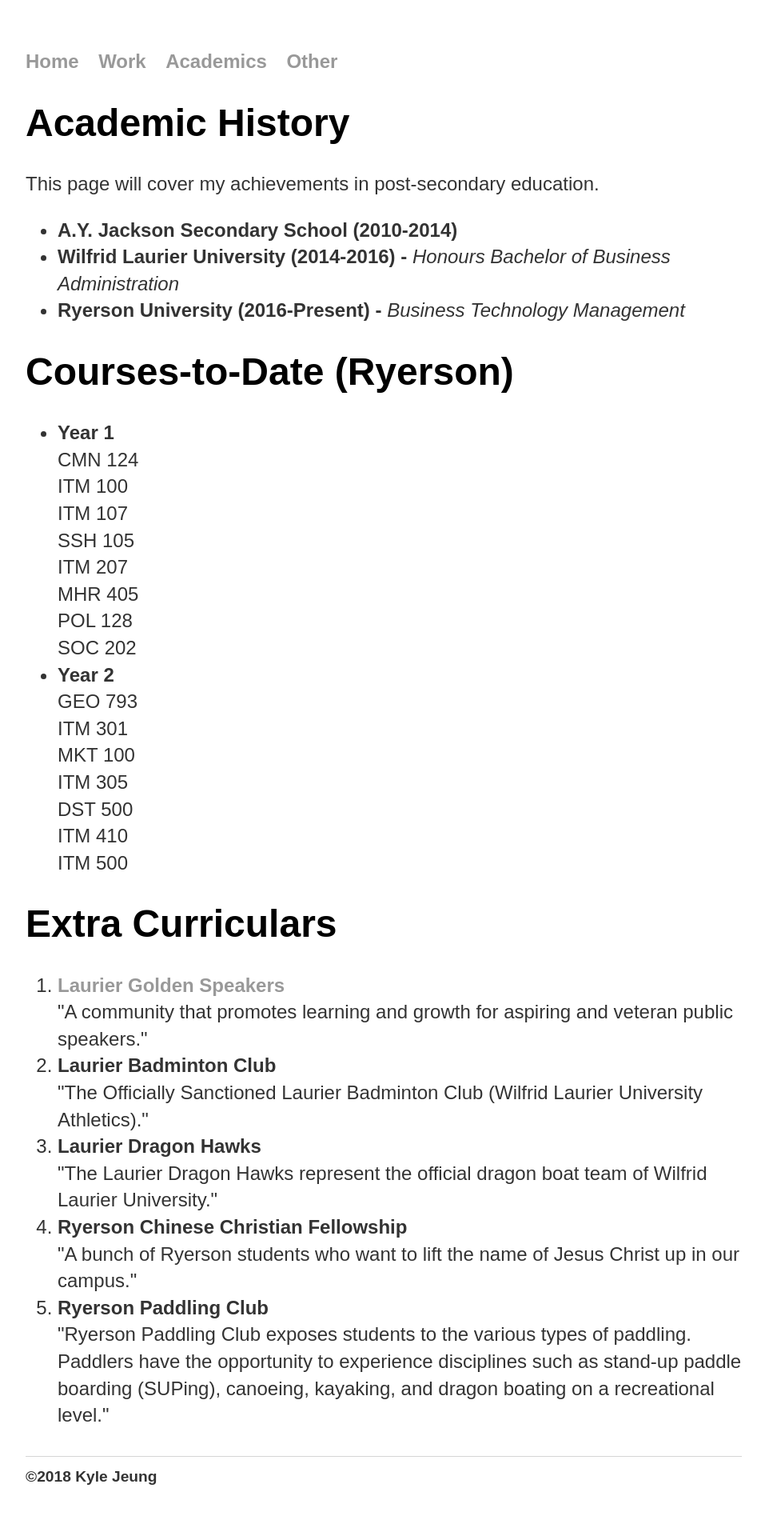
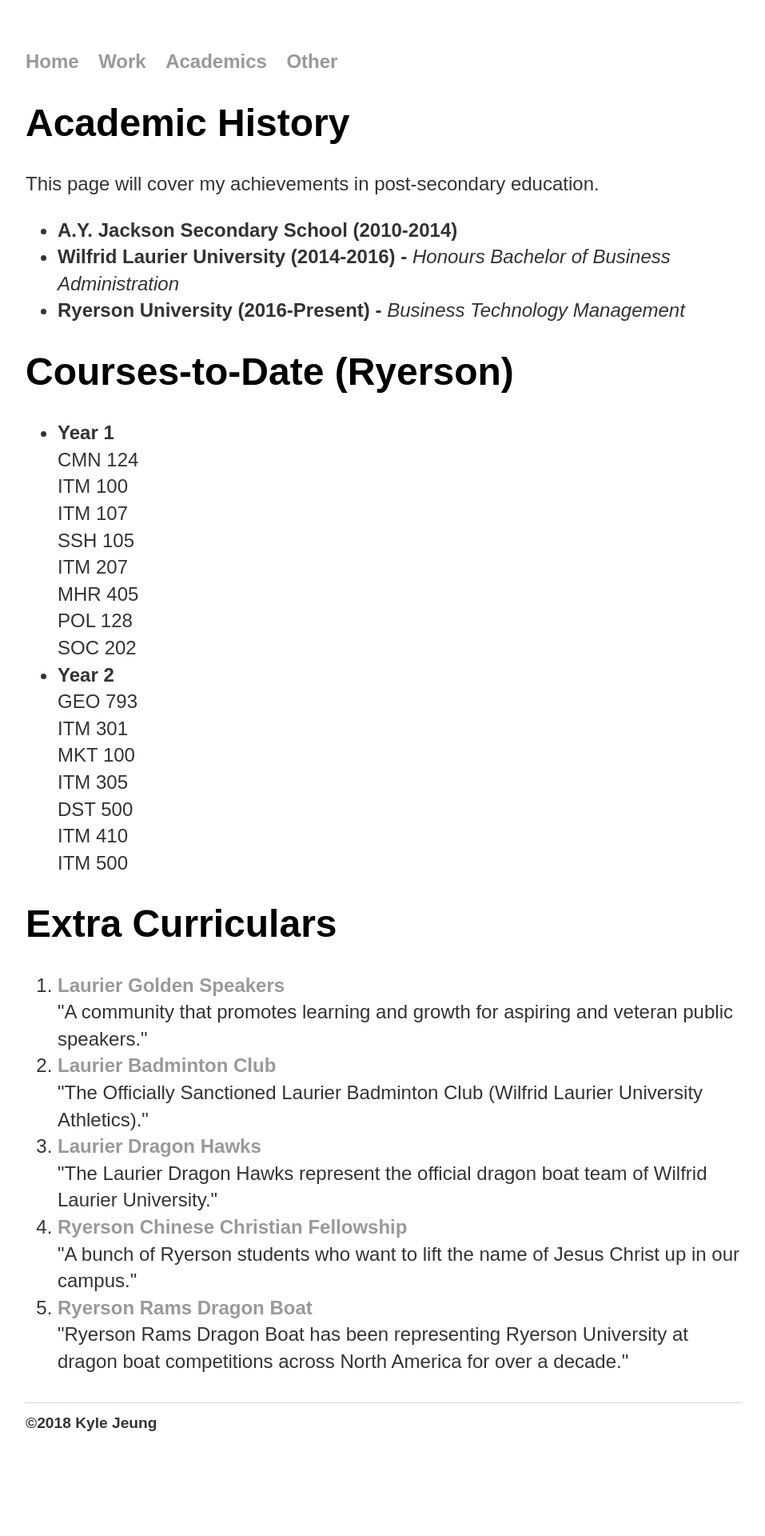
Before and after one commit to jeungkyle/portfolio, a Jekyll site: the page built from academics/index.html, in a window 1280 px wide. Shown: the whole page at 80% size, without its empty margins (160-1117 px from the left). Built offline with Jekyll 4.4.1, drawn with Linux system fonts in a browser that asks for light colours; after the commit the page ends 1853 px from its top, so only the background shows below that.

Commit message:
Update index.html

```diff
--- a/academics/index.html
+++ b/academics/index.html
@@ -39,13 +39,13 @@
 		<li><strong><a href="facebook.com/goldenspeakersclub/">Laurier Golden Speakers</a></strong>
 			<br>"A community that promotes learning and growth for aspiring and veteran public speakers."
 		</li>
-		<li><strong>Laurier Badminton Club</strong>
+		<li><strong><a href="facebook.com/LaurierBadmintonClub/">Laurier Badminton Club</a></strong>
 			<br>"The Officially Sanctioned Laurier Badminton Club (Wilfrid Laurier University Athletics)."
 		</li>
-		<li><strong>Laurier Dragon Hawks</strong>
+		<li><strong><a href="facebook.com/WLUDBC/">Laurier Dragon Hawks</a></strong>
 			<br>"The Laurier Dragon Hawks represent the official dragon boat team of Wilfrid Laurier University."</li>
-		<li><strong>Ryerson Chinese Christian Fellowship</strong>
+		<li><strong><a href="facebook.com/groups/RyersonCCF/">Ryerson Chinese Christian Fellowship</a></strong>
 			<br>"A bunch of Ryerson students who want to lift the name of Jesus Christ up in our campus."</li>
-		<li><strong>Ryerson Paddling Club</strong>
-			<br>"Ryerson Paddling Club exposes students to the various types of paddling. Paddlers have the opportunity to experience disciplines such as stand-up paddle boarding (SUPing), canoeing, kayaking, and dragon boating on a recreational level."</li>
+		<li><strong><a href="facebook.com/RyersonRamsDB/">Ryerson Rams Dragon Boat</a></strong>
+			<br>"Ryerson Rams Dragon Boat has been representing Ryerson University at dragon boat competitions across North America for over a decade."</li>
 	</ol>
```
